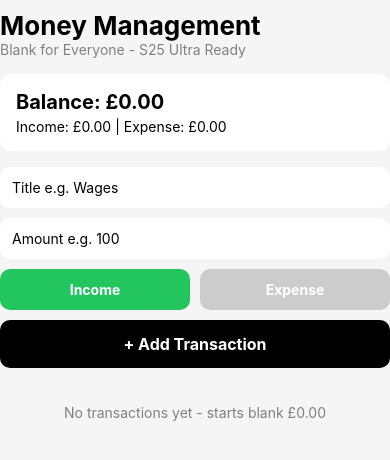
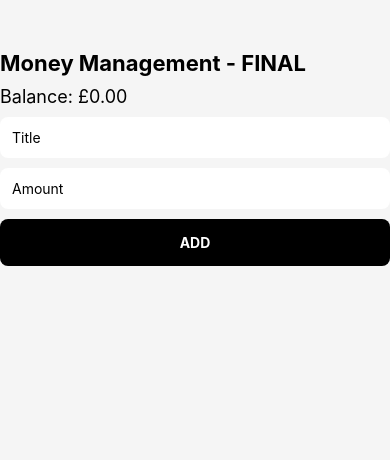
Before and after one commit to clarkcole1g-dotcom/money-management, a React Native app: screen / in a window 390 px wide. Shown: the top 460 px of the page. Built offline with nearby package versions, Linux system fonts and the light colour scheme.

Commit message:
Update App.js

```diff
--- a/App.js
+++ b/App.js
@@ -1,85 +1,33 @@
-import React, { useState } from 'react';
-import { SafeAreaView, View, Text, TextInput, TouchableOpacity, FlatList, StyleSheet, StatusBar } from 'react-native';
+import { SafeAreaView, View, Text, TextInput, TouchableOpacity, FlatList, StyleSheet } from 'react-native';
+import { useState } from 'react';
 
 export default function App() {
-  const [transactions, setTransactions] = useState([]);
+  const [tx, setTx] = useState([]);
   const [title, setTitle] = useState('');
   const [amount, setAmount] = useState('');
-  const [type, setType] = useState('income');
 
-  const income = transactions.filter(t => t.type === 'income').reduce((s, t) => s + Number(t.amount), 0);
-  const expenses = transactions.filter(t => t.type === 'expense').reduce((s, t) => s + Number(t.amount), 0);
-  const balance = income - expenses;
-
-  const addTransaction = () => {
-    if (!title ||!amount) return;
-    const newTx = {
-      id: Date.now().toString(),
-      title: title,
-      amount: Number(amount),
-      type: type
-    };
-    setTransactions([newTx,...transactions]);
-    setTitle('');
-    setAmount('');
-  };
+  const balance = tx.reduce((s, t) => s + Number(t.amount || 0), 0);
 
   return (
-    <SafeAreaView style={styles.container}>
-      <StatusBar barStyle="dark-content" backgroundColor="#f5f5f5" />
-      <Text style={styles.header}>Money Management</Text>
-      <Text style={styles.sub}>Blank for Everyone - S25 Ultra Ready</Text>
-
-      <View style={styles.balanceBox}>
-        <Text style={styles.balanceText}>Balance: £{balance.toFixed(2)}</Text>
-        <Text>Income: £{income.toFixed(2)} | Expense: £{expenses.toFixed(2)}</Text>
-      </View>
-
-      <TextInput style={styles.input} placeholder="Title e.g. Wages" value={title} onChangeText={setTitle} />
-      <TextInput style={styles.input} placeholder="Amount e.g. 100" keyboardType="numeric" value={amount} onChangeText={setAmount} />
-
-      <View style={styles.row}>
-        <TouchableOpacity style={[styles.typeBtn, type === 'income' && styles.incomeActive]} onPress={() => setType('income')}>
-          <Text style={styles.typeText}>Income</Text>
-        </TouchableOpacity>
-        <TouchableOpacity style={[styles.typeBtn, type === 'expense' && styles.expenseActive]} onPress={() => setType('expense')}>
-          <Text style={styles.typeText}>Expense</Text>
-        </TouchableOpacity>
-      </View>
-
-      <TouchableOpacity style={styles.addBtn} onPress={addTransaction}>
-        <Text style={styles.addText}>+ Add Transaction</Text>
-      </TouchableOpacity>
-
-      <FlatList
-        data={transactions}
-        keyExtractor={item => item.id}
-        renderItem={({ item }) => (
-          <View style={styles.card}>
-            <Text style={styles.cardTitle}>{item.title}</Text>
-            <Text style={{color: item.type === 'income'? 'green' : 'red'}}>£{item.amount} - {item.type}</Text>
-          </View>
-        )}
-        ListEmptyComponent={<Text style={{textAlign:'center', marginTop:20, color:'gray'}}>No transactions yet - starts blank £0.00</Text>}
-      />
+    <SafeAreaView style={styles.c}>
+      <Text style={styles.h}>Money Management - FINAL</Text>
+      <Text style={styles.bal}>Balance: £{balance.toFixed(2)}</Text>
+      <TextInput style={styles.i} placeholder="Title" value={title} onChangeText={setTitle} />
+      <TextInput style={styles.i} placeholder="Amount" keyboardType="number-pad" value={amount} onChangeText={setAmount} />
+      <TouchableOpacity style={styles.btn} onPress={() => {
+        if (!title ||!amount) return;
+        setTx([{ id: Date.now().toString(), title, amount },...tx]);
+        setTitle(''); setAmount('');
+      }}><Text style={styles.btnT}>ADD</Text></TouchableOpacity>
+      <FlatList data={tx} keyExtractor={i => i.id} renderItem={({item}) => <View style={styles.card}><Text>{item.title} - £{item.amount}</Text></View>} />
     </SafeAreaView>
   );
 }
-
 const styles = StyleSheet.create({
-  container: { flex: 1, padding: 16, backgroundColor: '#f5f5f5' },
-  header: { fontSize: 26, fontWeight: 'bold', marginTop: 10 },
-  sub: { color: 'gray', marginBottom: 16 },
-  balanceBox: { backgroundColor: 'white', padding: 16, borderRadius: 12, marginBottom: 16, elevation: 2 },
-  balanceText: { fontSize: 20, fontWeight: 'bold', marginBottom: 4 },
-  input: { backgroundColor: 'white', padding: 12, borderRadius: 10, marginBottom: 10, elevation: 1 },
-  row: { flexDirection: 'row', gap: 10, marginBottom: 10 },
-  typeBtn: { flex: 1, padding: 12, backgroundColor: '#ccc', borderRadius: 10, alignItems: 'center' },
-  incomeActive: { backgroundColor: '#22c55e' },
-  expenseActive: { backgroundColor: '#ef4444' },
-  typeText: { color: 'white', fontWeight: 'bold' },
-  addBtn: { backgroundColor: 'black', padding: 14, borderRadius: 10, alignItems: 'center', marginBottom: 16 },
-  addText: { color: 'white', fontWeight: 'bold', fontSize: 16 },
-  card: { backgroundColor: 'white', padding: 12, borderRadius: 10, marginBottom: 8, flexDirection: 'row', justifyContent: 'space-between' },
-  cardTitle: { fontWeight: 'bold' }
+  c: { flex: 1, padding: 20, paddingTop: 50, backgroundColor: '#f5f5f5' },
+  h: { fontSize: 22, fontWeight: 'bold' }, bal: { fontSize: 18, marginVertical: 10 },
+  i: { backgroundColor: 'white', padding: 12, borderRadius: 8, marginBottom: 10 },
+  btn: { backgroundColor: 'black', padding: 15, borderRadius: 8, alignItems: 'center', marginBottom: 15 },
+  btnT: { color: 'white', fontWeight: 'bold' },
+  card: { backgroundColor: 'white', padding: 12, borderRadius: 8, marginBottom: 6 }
 });
```
